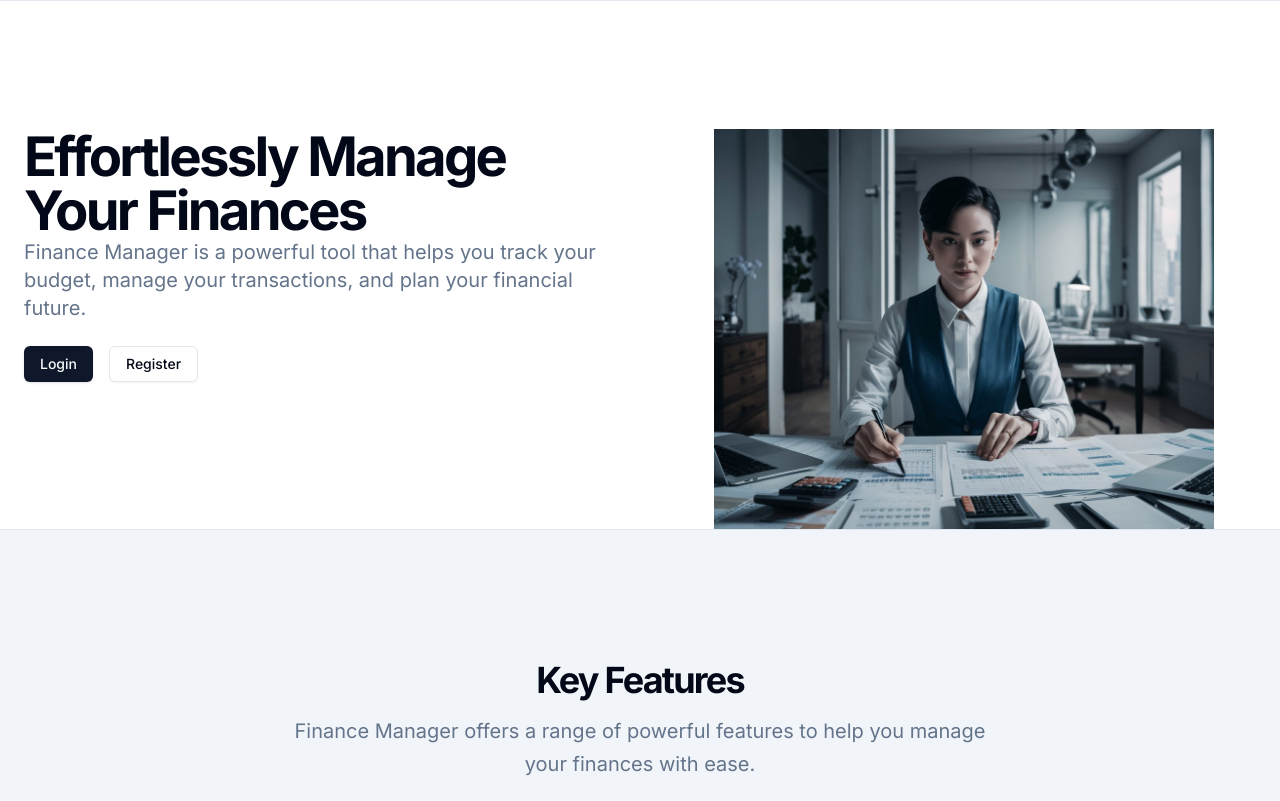
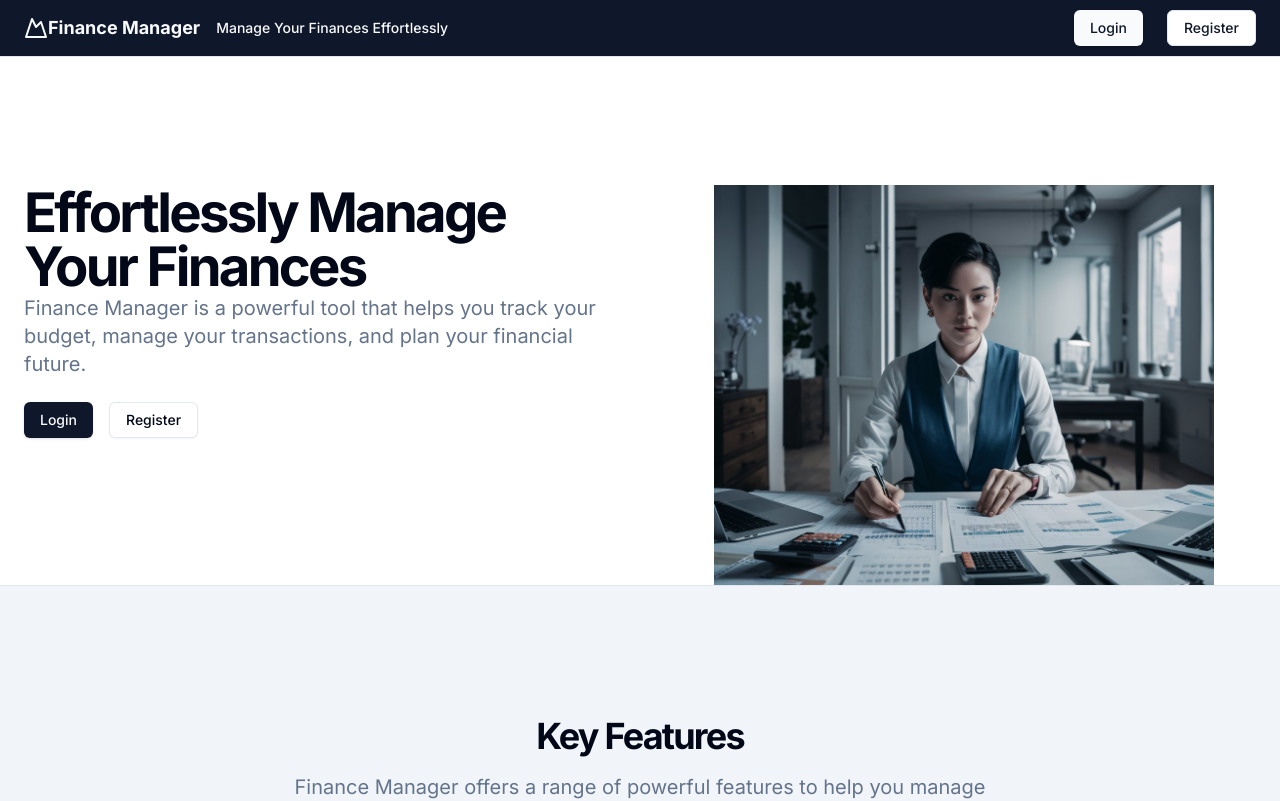
Before and after one commit to weldonkipchirchir/finance_manager_frontend, a Next.js app: page / in a window 1280 px wide. Shown: the top 801 px of the page. Built offline with nearby package versions, Linux system fonts and the light colour scheme.

Commit message:
add navbar and footer

```diff
--- a/app/layout.tsx
+++ b/app/layout.tsx
@@ -1,11 +1,13 @@
 import type { Metadata } from "next";
 import { Inter } from "next/font/google";
 import "./globals.css";
+import { Navbar } from "@/components/component/navbar";
+import { Footer } from "@/components/component/footer";
 
 const inter = Inter({ subsets: ["latin"] });
 
 export const metadata: Metadata = {
-  title: "Create Next App",
+  title: "Finance Manager",
   description: "Generated by create next app",
 };
 
@@ -16,7 +18,11 @@
 }>) {
   return (
     <html lang="en">
-      <body className={inter.className}>{children}</body>
+      <body className={inter.className}>
+        <Navbar/>
+        {children}
+        <Footer/>
+      </body>
     </html>
   );
 }
```
